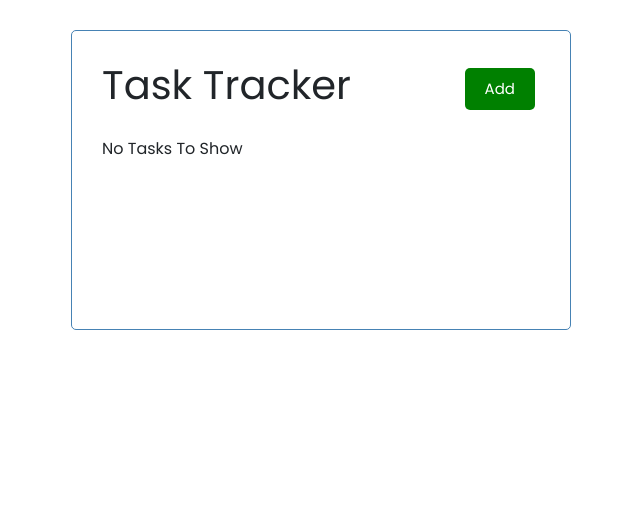
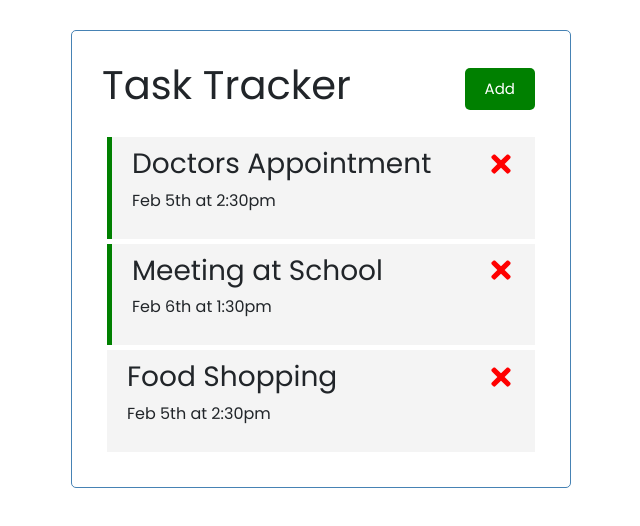
Before and after one commit to ttran9/traversy-react-crash-course, a React app: page / in a window 1280 px wide. Shown: the top 526 px of the page, without its empty margins (319-959 px from the left). Built offline with nearby package versions, Linux system fonts and the light colour scheme; data requests are answered from the project's data file.

Commit message:
grabbing tasks from mock server/database.

```diff
--- a/src/App.js
+++ b/src/App.js
@@ -1,4 +1,4 @@
-import React from "react";
+import React, { useEffect } from "react";
 import Header from "./components/Header";
 import Tasks from "./components/Tasks";
 import "./index.css";
@@ -8,7 +8,23 @@
 function App() {
     const [showAddTask, setShowAddTask] = useState(false);
     const [tasks, setTasks] = useState([])
+    const endPoint = 'http://localhost:5000/tasks';
 
+    useEffect(() => {
+        const getTasks = async () => {
+            const tasksFromServer = await fetchTasks();
+            setTasks(tasksFromServer);
+        }
+
+        getTasks();
+    }, [])
+
+    // Fetch Tasks
+    const fetchTasks = async () => {
+        const res = await fetch(endPoint);
+        const data = await res.json();
+        return data;
+    }
 
     // Add Task
     const addTask = (task) => {
```
